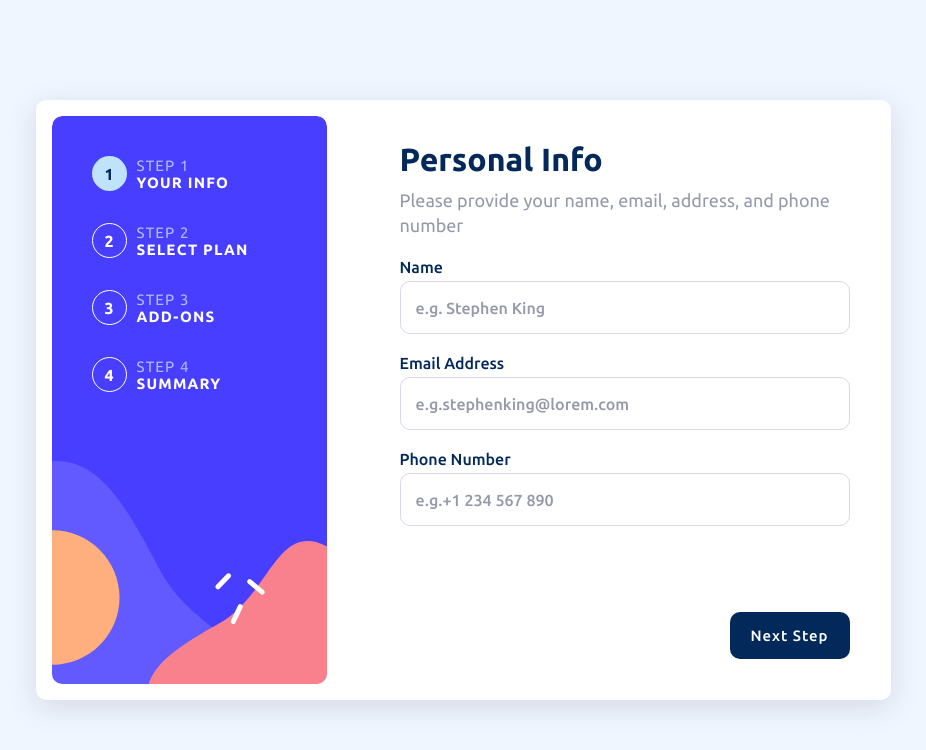
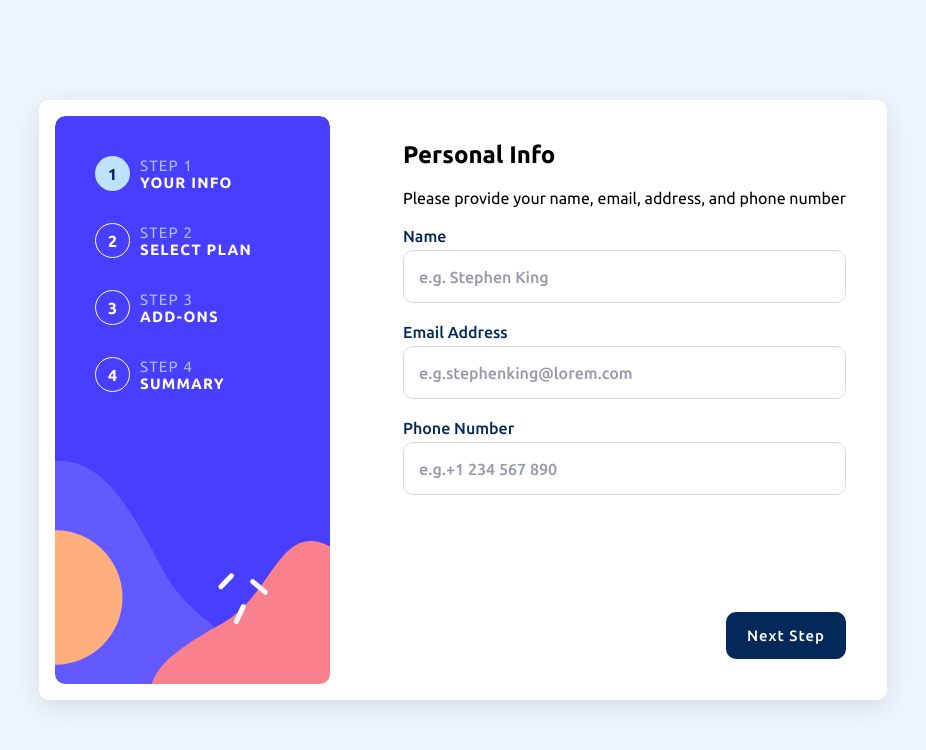
Before and after one commit to Mathitarazonad/angular-multisteps-form, an Angular app: page / in a window 1280 px wide. Shown: the top 750 px of the page, without its empty margins (177-1103 px from the left). Built offline with nearby package versions, Linux system fonts and the light colour scheme.

Commit message:
Delete useless styles

```diff
--- a/src/app/components/form-section/form-section.component.css
+++ b/src/app/components/form-section/form-section.component.css
@@ -15,18 +15,6 @@
   flex-direction: column;
   gap: 20px;
   box-shadow: 2px 1px 20px 1px rgba(59, 88, 231, 0.206);
-}
-
-h2 {
-  color: var(--marine-blue);
-  font-size: 2rem;
-}
-
-p {
-  margin-top: -10px;
-  font-size: 18px;
-  color: var(--cool-gray);
-  line-height: 25px;
 }
 
 form {
```
